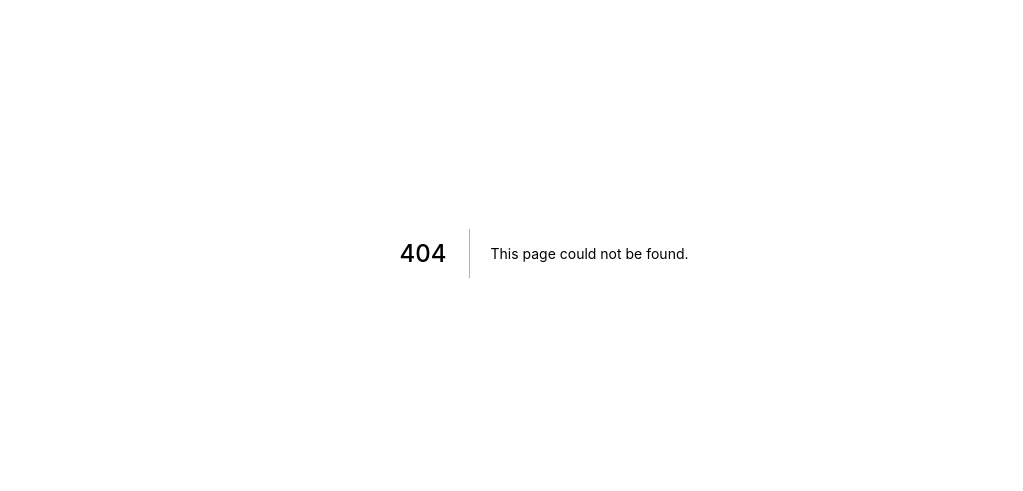
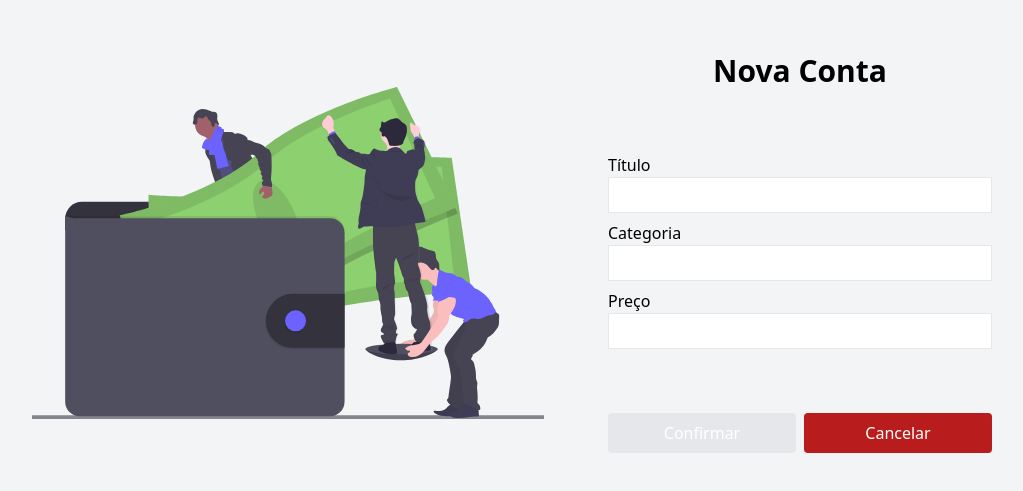
Before and after one commit to marcoscrocci/expense-tracker, a Next.js app: page /dashboard/add in a window 1280 px wide. Before the commit this address had no page. Shown: the part 147-638 px from the top of the page, without its empty margins (96-1119 px from the left). Built offline with nearby package versions, Linux system fonts and the light colour scheme.

Commit message:
Dashboard - Add

```diff
--- a/src/components/atoms/Button/index.tsx
+++ b/src/components/atoms/Button/index.tsx
@@ -3,7 +3,7 @@ import tw from "tailwind-styled-components";
 
 interface Props extends ButtonHTMLAttributes<HTMLButtonElement> {
     children: ReactNode;
-    variant?: 'ghost'
+    variant?: 'ghost' | 'red';
 }
 
 const Button = ({ children, variant, ...props }: Props) => {
@@ -11,6 +11,11 @@ const Button = ({ children, variant, ...props }: Props) => {
         <GhostButton {...props}>
             {children}
         </GhostButton>
+    )
+    if (variant === 'red') return (
+        <RedButton {...props}>
+            {children}
+        </RedButton>
     )
     return (
         <MainButton {...props}>
@@ -36,6 +41,11 @@ export const MainButton = tw(BaseButton)`
     hover:bg-blue-800
 `;
 
+export const RedButton = tw(BaseButton)`
+    bg-red-700
+    hover:bg-red-800
+`;
+
 export const GhostButton = tw(BaseButton)`
     bg-transparent
     hover:bg-gray-200
--- a/src/components/templates/index.tsx
+++ b/src/components/templates/index.tsx
@@ -19,3 +19,7 @@ export const Titulo = tw.h1`
 export const FormLogin = tw.form`
     flex flex-col w-full gap-2  max-w-sm
 `;
+
+export const FormCadastro = tw.form`
+    flex flex-col w-full gap-2  max-w-sm
+`;
--- /dev/null
+++ b/src/pages/dashboard/add/index.tsx
@@ -0,0 +1,40 @@
+import React from "react";
+import Router from "next/router";
+import InputText from "../../../components/molecules/inputText";
+import Button from "../../../components/atoms/Button";
+import {
+    Container,
+    Content,
+    MainHeroSection,
+    Titulo,
+    FormCadastro,
+} from "../../../components/templates";
+import SidebarHero from "../../../components/organism/SidebarHero";
+
+const Add = () => {
+    const goToDashboard = () => {
+        Router.push("/dashboard");
+    };
+
+    return (
+        <Container>
+            <Content>
+                <SidebarHero />
+                <MainHeroSection>
+                    <Titulo>Nova Conta</Titulo>
+                    <FormCadastro>
+                        <InputText label="Título" type="text" />
+                        <InputText label="Categoria" type="text" />
+                        <InputText label="Preço" type="number" />
+                    </FormCadastro>
+                    <div className="flex w-full gap-2  max-w-sm">
+                        <Button className="w-full" disabled>Confirmar</Button>
+                        <Button className="w-full" onClick={goToDashboard} variant='red'>Cancelar</Button>
+                    </div>
+                </MainHeroSection>
+            </Content>
+        </Container>
+    );
+};
+
+export default Add;
--- a/src/pages/dashboard/components/Card/index.tsx
+++ b/src/pages/dashboard/components/Card/index.tsx
@@ -1,31 +1,12 @@
 import React from "react";
+import tw from "tailwind-styled-components";
 import Button from "../../../../components/atoms/Button";
 
 function Card({ id, title, category, price }) {
     return (
-        <article
-            className={`
-                bg-white
-                p-4
-                shadow-lg
-                h-32
-                rounded-lg
-                relative
-                flex
-                flex-col
-                gap-2
-                justify-between
-            `}
-        >
+        <CardContainer>
             <input type="hidden" id="id" value={id} />
-            <Button
-                variant="ghost"
-                className={`
-                            absolute top-0 right-0 h-8 mr-2 mt-2
-                        `}
-            >
-                Excluir
-            </Button>
+
             <h2 className="font-bold text-xl">{title}</h2>
             <p
                 className={`
@@ -46,8 +27,33 @@ function Card({ id, title, category, price }) {
             >
                 {price}
             </p>
-        </article>
+            <footer className="flex w-full justify-between">
+                <Button
+                    variant="ghost"
+                >
+                    Editar
+                </Button>
+                <Button
+                    variant="ghost"
+                    className="text-red-500"
+                >
+                    Excluir
+                </Button>
+            </footer>
+        </CardContainer>
     );
 }
 
+export const CardContainer = tw.article`
+    bg-white
+    p-4
+    shadow-lg
+    rounded-lg
+    relative
+    flex
+    flex-col
+    gap-2
+    justify-between
+`;
+
 export default Card;
--- a/src/pages/dashboard/index.tsx
+++ b/src/pages/dashboard/index.tsx
@@ -1,4 +1,6 @@
+import Router from "next/router";
 import React from "react";
+
 import Button from "../../components/atoms/Button";
 import { Container } from "../../components/templates";
 import Card from "./components/Card";
@@ -43,6 +45,11 @@ const Dashboard = () => {
         }
     ];
 
+    const handlerAdd = () => {
+        console.log("handlerAdd");
+        Router.push("/dashboard/add");
+    };
+
     return (
         <Container>
             <header
@@ -58,7 +65,7 @@ const Dashboard = () => {
             >
                 <span className="font-bold text-2xl">Expanse Tracker</span>
                 <nav className="flex gap-4">
-                    <Button>Adicionar Nova Conta</Button>
+                    <Button onClick={handlerAdd}>Adicionar Nova Conta</Button>
                     <Button className="mx-2" variant="ghost">
                         Sair
                     </Button>
@@ -76,7 +83,7 @@ const Dashboard = () => {
                 overflow-y-scroll
                 pb-12
             `}>
-                {items.map((item) => (
+                {items?.map((item) => (
                     <Card
                         key={item.id}
                         id={item.id}
```
